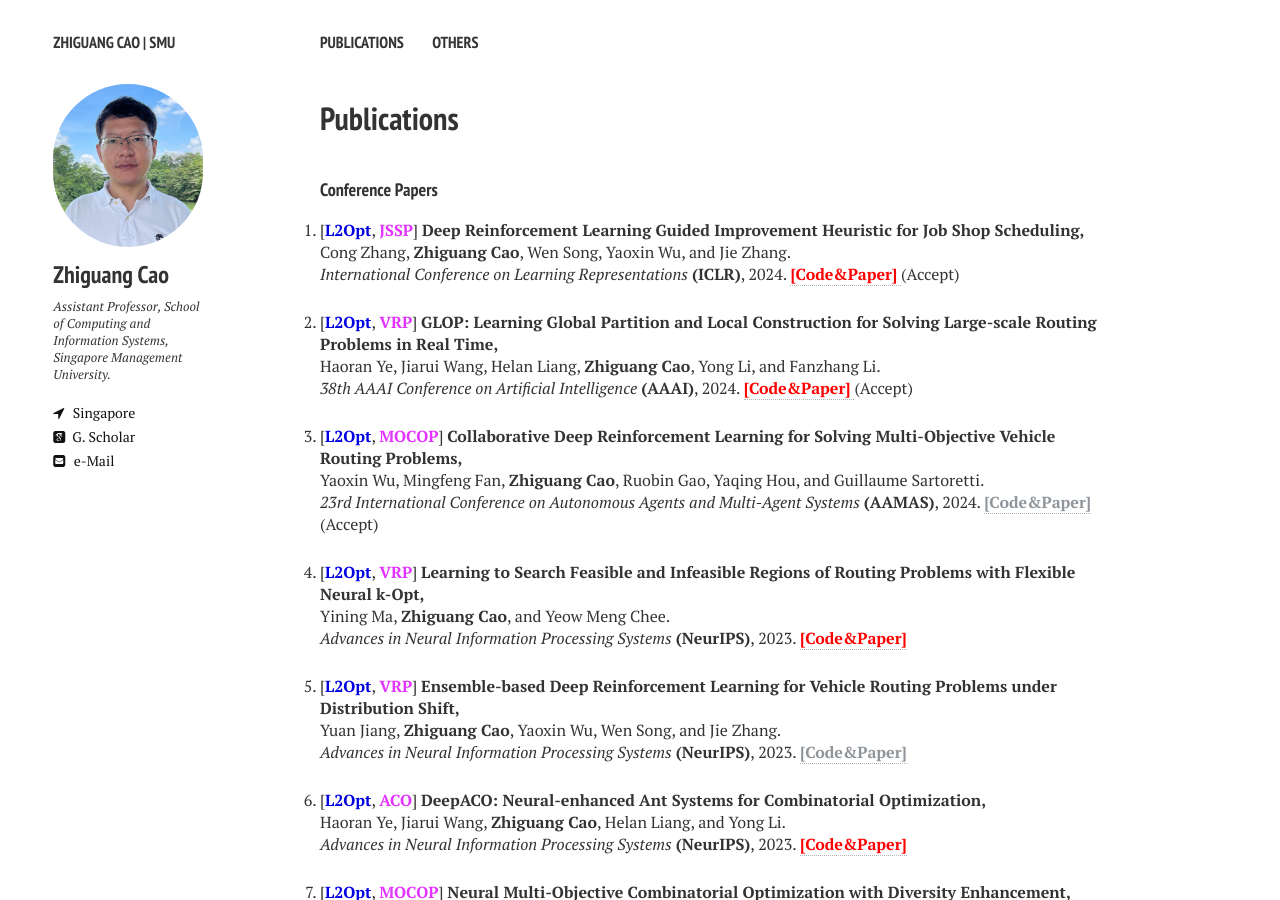
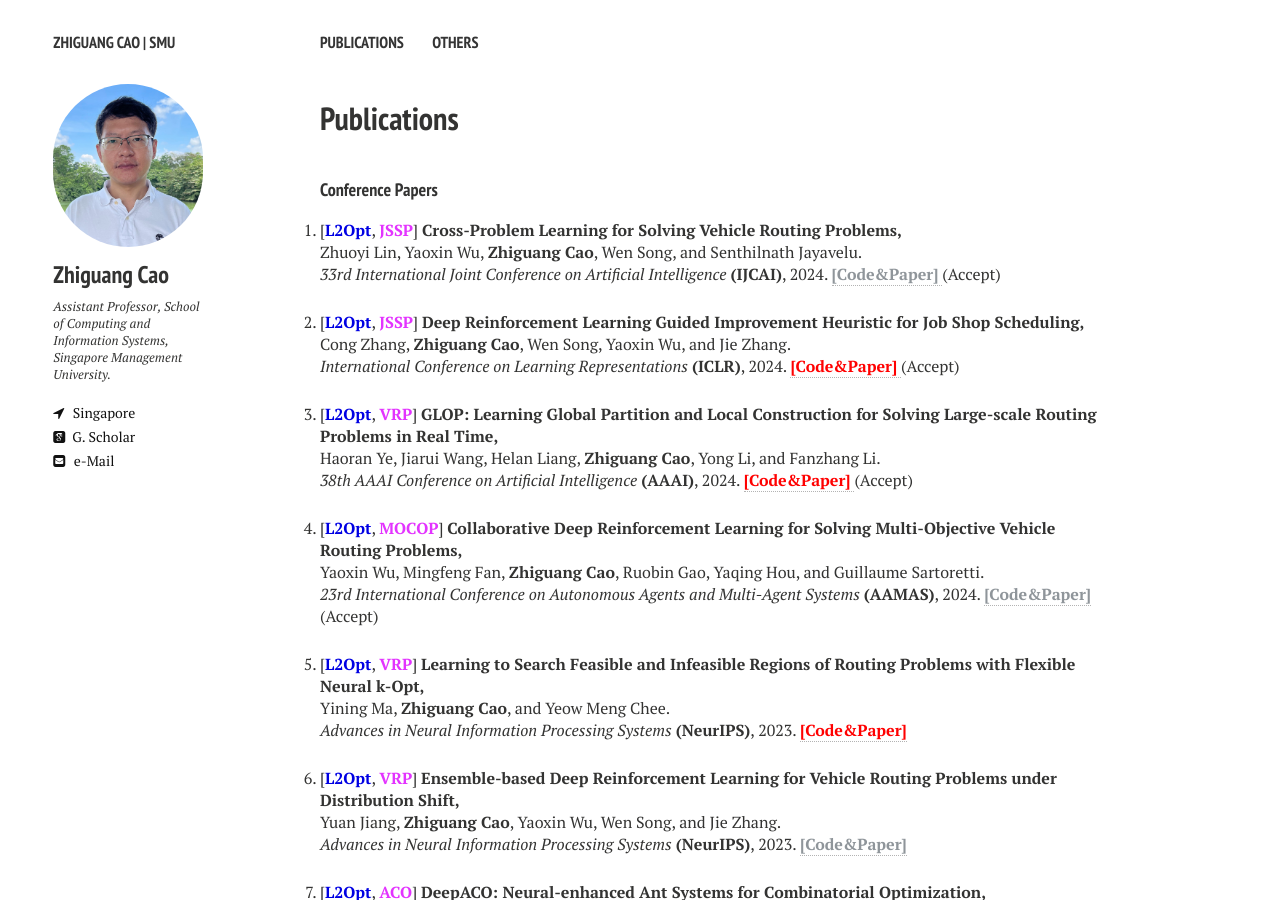
Before and after one commit to zhiguangcaosg/zhiguangcaosg.github.io, a Jekyll site: the page built from publications.md, in a window 1280 px wide and 900 px high. Built offline with Jekyll 4.4.1, drawn with Linux system fonts in a browser that asks for light colours; nearby versions of some CDN libraries.

Commit message:
Update publications.html

```diff
--- a/_layouts/publications.html
+++ b/_layouts/publications.html
@@ -89,6 +89,14 @@ div.bibtex pre { font-size: 75%; overflow: auto;  width: 100%; padding: 0em 0em;
 
     <!-- Item: Caelles2016 -->
 <ol style="padding-left:0px;">
+
+<li>
+<p>
+[<font color="#0000E3"><b>L2Opt</b></font>, <font color="#E333FF"><b>JSSP</b></font>] <b>Cross-Problem Learning for Solving Vehicle Routing Problems,</b>
+<br> Zhuoyi Lin, Yaoxin Wu, <b>Zhiguang Cao</b>,  Wen Song, and Senthilnath Jayavelu.<br>
+<i> 33rd International Joint Conference on Artificial Intelligence</i> <b>(IJCAI)</b>, 2024. <a href="https://zhiguangcaosg.github.io/publications/"> <font color="#8F959A"><b>[Code&Paper]</b> </font></a> (Accept)
+</p>
+</li>
 
 <li>
 <p>
```
